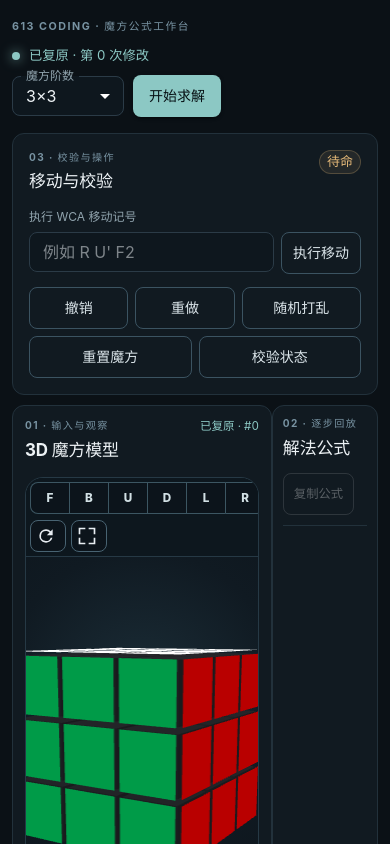
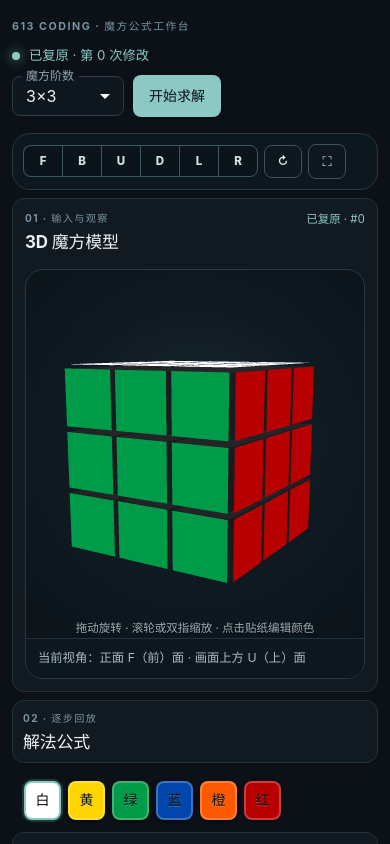
Before and after one commit to Insouciant21/cube-solver, a React (Vite) app in the folder apps/web/: page / in a window 390 px wide. Shown: the top 844 px of the page. Built offline with nearby package versions, Linux system fonts and the light colour scheme.

Commit message:
fix: merge mobile workspace controls and contain playback

```diff
--- a/apps/web/src/App.tsx
+++ b/apps/web/src/App.tsx
@@ -3,6 +3,7 @@ import {
   Alert,
   Box,
   Button,
+  ButtonGroup,
   Chip,
   CssBaseline,
   Dialog,
@@ -24,7 +25,7 @@ import {
   useMediaQuery,
 } from "@mui/material";
 import PerfectScrollbar from "perfect-scrollbar";
-import CubeViewport, { type CubeAnimation } from "./CubeViewport";
+import CubeViewport, { type CubeAnimation, type CubeFace, type ViewControls } from "./CubeViewport";
 import {
   MAX_HISTORY,
   applyMove,
@@ -121,6 +122,7 @@ const theme = createTheme({
 
 const ORDERS = [2, 3, 4, 5, 6, 7] as const;
 const COLORS = ["白", "黄", "绿", "蓝", "橙", "红"] as const;
+const MOBILE_MEDIA_QUERY = "(max-width: 760px)";
 const MOBILE_LAYOUT_QUERY = "@media (max-width: 760px)";
 const DESKTOP_LAYOUT_QUERY = "@media (min-width: 761px)";
 const FACE_LABELS: Record<Face, string> = {
@@ -195,6 +197,127 @@ function faceLabel(face: Face): string {
 
 function formatCustomSpeed(seconds: number): string {
   return `${Number(seconds.toFixed(2))} 秒`;
+}
+
+interface MobileWorkspaceControlsProps {
+  viewControls: ViewControls | null;
+  formula: string[];
+  playbackIndex: number;
+  playing: boolean;
+  speedPreset: SpeedPreset;
+  customSpeedSeconds: number;
+  onCopyFormula: () => void;
+  onPrevious: () => void;
+  onNext: () => void;
+  onTogglePlayback: () => void;
+  onSpeedPresetChange: (preset: SpeedPreset) => void;
+  onCustomSpeedChange: (seconds: number) => void;
+}
+
+function MobileWorkspaceControls({
+  viewControls,
+  formula,
+  playbackIndex,
+  playing,
+  speedPreset,
+  customSpeedSeconds,
+  onCopyFormula,
+  onPrevious,
+  onNext,
+  onTogglePlayback,
+  onSpeedPresetChange,
+  onCustomSpeedChange,
+}: MobileWorkspaceControlsProps) {
+  const quickFaces: CubeFace[] = ["F", "B", "U", "D", "L", "R"];
+  return (
+    <Box
+      className="mobile-workspace-controls"
+      aria-label="移动端工作区控制"
+      sx={{
+        display: "grid",
+        gap: 1,
+        minWidth: 0,
+        p: 1.25,
+        border: "1px solid #263945",
+        borderRadius: 1.5,
+        bgcolor: "#0d171e",
+      }}
+    >
+      <Box sx={{ display: "flex", alignItems: "center", flexWrap: "wrap", gap: 0.75, minWidth: 0 }}>
+        <Typography component="span" sx={{ display: { xs: "none", sm: "inline" }, color: "#8fa7b2", fontSize: ".7rem", fontWeight: 700, whiteSpace: "nowrap" }}>快速对准</Typography>
+        <ButtonGroup variant="outlined" size="small" aria-label="六面快速视角" sx={{ minWidth: 0, flexShrink: 1 }}>
+          {quickFaces.map((face) => (
+            <Button
+              key={face}
+              type="button"
+              onClick={() => viewControls?.face(face)}
+              aria-label={`查看 ${face} 面`}
+              title={`查看 ${face} 面`}
+              sx={{ minWidth: 31, minHeight: 32, px: 0.75, py: 0.5, color: "#d2e0e4", bgcolor: "rgb(12 20 27 / 76%)", borderColor: "#3c5662", fontSize: ".72rem", fontWeight: 760 }}
+            >
+              {face}
+            </Button>
+          ))}
+        </ButtonGroup>
+        <Button type="button" aria-label="重置视角" onClick={() => viewControls?.reset()} sx={{ minHeight: 32, minWidth: 38, px: 0.75, fontSize: ".72rem" }}>↻</Button>
+        <Button type="button" aria-label="适应窗口" onClick={() => viewControls?.fit()} sx={{ minHeight: 32, minWidth: 38, px: 0.75, fontSize: ".82rem" }}>⛶</Button>
+      </Box>
+
+      {formula.length > 0 && (
+        <Box
+          className="mobile-playback-controls"
+          sx={{
+            display: "grid",
+            gridTemplateColumns: "minmax(0, 1fr) auto",
+            alignItems: "center",
+            gap: 1,
+            minWidth: 0,
+            pt: 1,
+            borderTop: "1px solid #22313b",
+          }}
+        >
+          <Box className="formula-actions" sx={{ display: "flex", flexWrap: "wrap", gap: 0.75, minWidth: 0 }}>
+            <Button type="button" onClick={onCopyFormula} sx={{ minHeight: 35, px: 1, fontSize: ".73rem" }}>复制公式</Button>
+            <Button type="button" aria-label="上一步" onClick={onPrevious} disabled={playbackIndex < 0} sx={{ minHeight: 35, px: 1, fontSize: ".73rem" }}>← 上一步</Button>
+            <Button type="button" aria-label="下一步" onClick={onNext} sx={{ minHeight: 35, px: 1, fontSize: ".73rem" }}>下一步 →</Button>
+            <Button type="button" aria-label={playing ? "暂停播放" : "播放公式"} onClick={onTogglePlayback} sx={{ minHeight: 35, px: 1, fontSize: ".73rem" }}>{playing ? "暂停" : "播放"}</Button>
+          </Box>
+          <FormControl className="mobile-speed-select" size="small" sx={{ minWidth: 92, width: 112 }}>
+            <InputLabel id="mobile-speed-select-label">播放速度</InputLabel>
+            <Select
+              labelId="mobile-speed-select-label"
+              id="mobile-speed-select"
+              label="播放速度"
+              aria-label="播放速度"
+              value={speedPreset}
+              onChange={(event) => onSpeedPresetChange(event.target.value as SpeedPreset)}
+              renderValue={(value) => ({ slow: "慢速", standard: "标准", fast: "快速", custom: "自定义" }[value as SpeedPreset])}
+            >
+              <MenuItem value="slow">慢速（1.0 秒/步）</MenuItem>
+              <MenuItem value="standard">标准（0.7 秒/步）</MenuItem>
+              <MenuItem value="fast">快速（0.35 秒/步）</MenuItem>
+              <MenuItem value="custom">自定义</MenuItem>
+            </Select>
+          </FormControl>
+          {speedPreset === "custom" && (
+            <Box className="mobile-custom-speed" sx={{ gridColumn: "1 / -1", display: "grid", gap: 0.375, px: 0.5 }}>
+              <Typography component="p" sx={{ m: 0, color: "text.secondary", fontSize: ".72rem" }}>每步 {formatCustomSpeed(customSpeedSeconds)}</Typography>
+              <Slider
+                aria-label="移动端自定义每步秒数"
+                value={customSpeedSeconds}
+                min={CUSTOM_SPEED_MIN_SECONDS}
+                max={CUSTOM_SPEED_MAX_SECONDS}
+                step={CUSTOM_SPEED_STEP_SECONDS}
+                valueLabelDisplay="auto"
+                valueLabelFormat={(value) => formatCustomSpeed(Number(value))}
+                onChange={(_, value) => onCustomSpeedChange(typeof value === "number" ? value : value[0] ?? CUSTOM_SPEED_MIN_SECONDS)}
+              />
+            </Box>
+          )}
+        </Box>
+      )}
+    </Box>
+  );
 }
 
 function readStoredCube(key: string): CubeState | null {
@@ -505,6 +628,8 @@ export default function App() {
   const [customSpeedSeconds, setCustomSpeedSeconds] = useState(1);
   const [playbackAnimation, setPlaybackAnimation] = useState<CubeAnimation | null>(null);
   const [pendingOrder, setPendingOrder] = useState<number | null>(null);
+  const [viewportControls, setViewportControls] = useState<ViewControls | null>(null);
+  const mobileLayout = useMediaQuery(MOBILE_MEDIA_QUERY, { noSsr: true });
   const formulaScrollbarEnabled = useMediaQuery(theme.breakpoints.up("sm"), { noSsr: true });
   const cancelledJobIds = useRef(new Set<string>());
   const activeJobRef = useRef<string | null>(null);
@@ -516,6 +641,7 @@ export default function App() {
   const formulaStepRefs = useRef<Array<HTMLButtonElement | null>>([]);
   const formulaListRef = useRef<HTMLOListElement | null>(null);
   const perfectScrollbarRef = useRef<PerfectScrollbar | null>(null);
+  const viewportControlsRef = useRef<ViewControls | null>(null);
   const playbackDelayMs = speedPreset === "custom"
     ? Math.round(customSpeedSeconds * 1000)
     : PRESET_SPEEDS[speedPreset];
@@ -830,6 +956,10 @@ export default function App() {
   const visibleCube = playbackState ?? cube;
   const isBusy = solveStatus !== "idle" && solveStatus !== "completed" && solveStatus !== "failed" && solveStatus !== "cancelled";
   const handleViewChange = useCallback((nextFacing: ViewFacing) => setViewFacing(nextFacing), []);
+  const handleViewControlsReady = useCallback((controls: ViewControls | null) => {
+    viewportControlsRef.current = controls;
+    setViewportControls(controls);
+  }, []);
 
   if (typeof window !== "undefined" && window.location.pathname.replace(/\/+$/, "") === "/status") {
     return (
@@ -972,16 +1102,46 @@ export default function App() {
             gap: 2.25,
             pt: { xs: 1.5, sm: 3 },
             [MOBILE_LAYOUT_QUERY]: {
-              gridTemplateColumns: "minmax(0, 1.42fr) minmax(0, .58fr)",
-              gridTemplateAreas: '"control control" "cube solution" "editor editor"',
+              gridTemplateColumns: "minmax(0, 1fr)",
+              gridTemplateAreas: '"mobile-controls" "workspace"',
               columnGap: 0,
-              rowGap: 1.25,
+              rowGap: 1,
               alignItems: "stretch",
             },
             [DESKTOP_LAYOUT_QUERY]: {
               gridTemplateColumns: "minmax(0, 1.35fr) minmax(370px, .82fr)",
-              ...(formula.length > 0 && { alignItems: "stretch", gridTemplateRows: "minmax(0, 1fr)" }),
-              ...(formula.length > 0 && { flex: "1 1 auto", minHeight: 0 }),
+              ...(formula.length > 0 && { alignItems: "stretch", gridTemplateRows: "minmax(0, 1fr)", flex: "1 1 auto", minHeight: 0 }),
+            },
+          }}
+        >
+          {mobileLayout && (
+            <MobileWorkspaceControls
+              viewControls={viewportControls}
+              formula={formula}
+              playbackIndex={playbackIndex}
+              playing={playing}
+              speedPreset={speedPreset}
+              customSpeedSeconds={customSpeedSeconds}
+              onCopyFormula={copyFormula}
+              onPrevious={() => setPlaybackStep(playbackIndex - 1)}
+              onNext={() => setPlaybackStep(playbackIndex + 1)}
+              onTogglePlayback={togglePlayback}
+              onSpeedPresetChange={setSpeedPreset}
+              onCustomSpeedChange={setCustomSpeedSeconds}
+            />
+          )}
+          <Box
+            className="mobile-workspace"
+            sx={{
+              display: "contents",
+              minWidth: 0,
+              [MOBILE_LAYOUT_QUERY]: {
+                display: "grid",
+                gridArea: "workspace",
+                gridTemplateColumns: "minmax(0, 1fr)",
+                gridTemplateAreas: '"cube" "solution" "editor" "control"',
+                gap: 1,
+                minWidth: 0,
               },
             }}
           >
@@ -1036,6 +1196,7 @@ export default function App() {
                 animation={playbackAnimation}
                 animationDuration={Math.max(240, Math.min(520, playbackDelayMs * 0.72))}
                 onViewChange={handleViewChange}
+                onViewControlsReady={handleViewControlsReady}
               />
               <Box
                 className="view-readout"
@@ -1110,11 +1271,12 @@ export default function App() {
               gridTemplateColumns: "minmax(0, 1fr)",
               gap: 2.25,
               minWidth: 0,
+              minHeight: 0,
               alignItems: "stretch",
               [MOBILE_LAYOUT_QUERY]: { display: "contents" },
               [DESKTOP_LAYOUT_QUERY]: {
                 gridTemplateColumns: "minmax(0, 1fr)",
-                ...(formula.length > 0 && { gridTemplateRows: "minmax(0, 1fr) auto", minHeight: 0 }),
+                ...(formula.length > 0 && { gridTemplateRows: "minmax(0, 1fr) auto", height: "100%", minHeight: 0, overflow: "hidden" }),
               },
             }}
           >
@@ -1131,16 +1293,22 @@ export default function App() {
                 minHeight: 0,
                 p: { xs: 2, sm: 2.625 },
                 overflow: formula.length ? "hidden" : "visible",
-                height: formula.length ? { xs: "min(640px, calc(100svh - 96px))", sm: "min(710px, calc(100vh - 32px))", md: "auto" } : "auto",
+                height: formula.length ? { xs: "min(640px, calc(100svh - 96px))", sm: "auto" } : "auto",
                 maxHeight: formula.length
-                  ? { xs: "min(640px, calc(100svh - 96px))", sm: "min(710px, calc(100vh - 32px))", md: "none" }
-                  : { xs: "none", sm: "710px", md: "min(790px, calc(100vh - 32px))" },
+                  ? { xs: "min(640px, calc(100svh - 96px))", sm: "none" }
+                  : { xs: "none", sm: "none" },
                 [theme.breakpoints.up("sm")]: { overflow: "hidden" },
                 [MOBILE_LAYOUT_QUERY]: {
                   gridArea: "solution",
-                  height: formula.length ? "min(540px, calc(100svh - 190px))" : "auto",
-                  maxHeight: formula.length ? "540px" : "none",
+                  height: formula.length ? "min(460px, calc(100svh - 280px))" : "auto",
+                  maxHeight: formula.length ? "460px" : "none",
                   p: 1.25,
+                },
+                [DESKTOP_LAYOUT_QUERY]: {
+                  height: "auto",
+                  maxHeight: "none",
+                  minHeight: 0,
+                  overflow: "hidden",
                 },
               }}
             >
@@ -1157,35 +1325,27 @@ export default function App() {
               <Box
                 className="formula-toolbar"
                 sx={{
-                  display: "flex",
-                  alignItems: { xs: "stretch", sm: "flex-end" },
-                  justifyContent: "space-between",
-                  flexDirection: { xs: "column", sm: "row" },
-                  flexWrap: "wrap",
+                  display: "grid",
+                  gridTemplateColumns: { xs: "minmax(0, 1fr)", sm: "minmax(0, 1fr) auto" },
+                  alignItems: "start",
                   gap: 1.5,
                   mt: 1,
                   pt: 0.875,
                   pb: 1.25,
                   borderBottom: "1px solid #22313b",
+                  [MOBILE_LAYOUT_QUERY]: { display: "none" },
                 }}
               >
-                <Box className="formula-actions" sx={{ display: "flex", flexWrap: "wrap", gap: 0.875 }}>
-                  <Button type="button" onClick={copyFormula} disabled={!formula.length} sx={{ px: 1.25, fontSize: ".77rem" }}>复制公式</Button>
+                <Box className="formula-actions" sx={{ display: "flex", flexWrap: "wrap", gap: 0.5, minWidth: 0 }}>
+                  <Button type="button" onClick={copyFormula} disabled={!formula.length} sx={{ minWidth: 0, minHeight: 36, px: 0.625, fontSize: ".7rem", whiteSpace: "nowrap" }}>复制公式</Button>
                   {formula.length > 0 && <>
-                    <Button type="button" aria-label="上一步" onClick={() => setPlaybackStep(playbackIndex - 1)} sx={{ px: 1.25, fontSize: ".77rem" }}>← 上一步</Button>
-                    <Button type="button" aria-label="下一步" onClick={() => setPlaybackStep(playbackIndex + 1)} sx={{ px: 1.25, fontSize: ".77rem" }}>下一步 →</Button>
-                    <Button type="button" aria-label={playing ? "暂停播放" : "播放公式"} onClick={togglePlayback} sx={{ px: 1.25, fontSize: ".77rem" }}>{playing ? "暂停" : "播放"}</Button>
+                    <Button type="button" aria-label="上一步" onClick={() => setPlaybackStep(playbackIndex - 1)} sx={{ minWidth: 0, minHeight: 36, px: 0.625, fontSize: ".7rem", whiteSpace: "nowrap" }}>← 上一步</Button>
+                    <Button type="button" aria-label="下一步" onClick={() => setPlaybackStep(playbackIndex + 1)} sx={{ minWidth: 0, minHeight: 36, px: 0.625, fontSize: ".7rem", whiteSpace: "nowrap" }}>下一步 →</Button>
+                    <Button type="button" aria-label={playing ? "暂停播放" : "播放公式"} onClick={togglePlayback} sx={{ minWidth: 0, minHeight: 36, px: 0.625, fontSize: ".7rem", whiteSpace: "nowrap" }}>{playing ? "暂停" : "播放"}</Button>
                   </>}
                 </Box>
                 {formula.length > 0 && (
-                  <Box
-                    className="speed-control"
-                    sx={{
-                      flex: speedPreset === "custom" ? { xs: "1 1 100%", sm: "0 1 220px" } : "0 0 90px",
-                      minWidth: speedPreset === "custom" ? { sm: 180 } : 90,
-                    }}
-                  >
-                    <FormControl fullWidth size="small" sx={{ gap: 0.625 }}>
+                  <FormControl className="speed-control" fullWidth size="small" sx={{ gridColumn: { xs: "1", sm: "2" }, width: { xs: "100%", sm: 112 }, minWidth: { sm: 112 } }}>
                     <InputLabel id="speed-select-label">播放速度</InputLabel>
                     <Select
                       labelId="speed-select-label"
@@ -1202,9 +1362,10 @@ export default function App() {
                       <MenuItem value="custom">自定义</MenuItem>
                     </Select>
                   </FormControl>
-                    {speedPreset === "custom" && (
-                      <Box sx={{ px: 0.75, pt: 1.25 }}>
-                        <Typography component="p" sx={{ m: 0, color: "text.secondary", fontSize: ".72rem" }}>
+                )}
+                {formula.length > 0 && speedPreset === "custom" && (
+                  <Box className="custom-speed-control" sx={{ gridColumn: "1 / -1", display: "grid", gridTemplateColumns: "auto minmax(0, 1fr)", alignItems: "center", gap: 1.25, px: 0.75 }}>
+                    <Typography component="p" sx={{ m: 0, color: "text.secondary", fontSize: ".72rem", whiteSpace: "nowrap" }}>
                       每步 {formatCustomSpeed(customSpeedSeconds)}
                     </Typography>
                     <Slider
@@ -1217,8 +1378,6 @@ export default function App() {
                       valueLabelFormat={(value) => formatCustomSpeed(Number(value))}
                       onChange={(_, value) => setCustomSpeedSeconds(typeof value === "number" ? value : value[0] ?? CUSTOM_SPEED_MIN_SECONDS)}
                     />
-                      </Box>
-                    )}
                   </Box>
                 )}
               </Box>
@@ -1337,6 +1496,7 @@ export default function App() {
             </Paper>
           </Box>
           </Box>
+        </Box>
         <Dialog
           open={pendingOrder !== null}
           onClose={() => setPendingOrder(null)}
--- a/apps/web/src/CubeViewport.tsx
+++ b/apps/web/src/CubeViewport.tsx
@@ -39,6 +39,7 @@ export interface CubeViewportProps {
   animation?: CubeAnimation | null;
   animationDuration?: number;
   onViewChange?: (facing: ViewFacing, view: ViewTransform) => void;
+  onViewControlsReady?: (controls: ViewControls | null) => void;
 }
 
 const FACE_NORMAL_VECTORS = Object.fromEntries(
@@ -66,7 +67,7 @@ interface AnimationLayer {
   turns: 1 | 2 | 3;
 }
 
-interface ViewControls {
+export interface ViewControls {
   reset: () => void;
   fit: () => void;
   face: (face: CubeFace) => void;
@@ -175,10 +176,12 @@ export default function CubeViewport({
   animation = null,
   animationDuration = 420,
   onViewChange,
+  onViewControlsReady,
 }: CubeViewportProps) {
   const canvasRef = useRef<HTMLCanvasElement>(null);
   const callbackRef = useRef(onStickerClick);
   const viewCallbackRef = useRef(onViewChange);
+  const controlsCallbackRef = useRef(onViewControlsReady);
   const viewTransformRef = useRef<ViewTransform>({ ...DEFAULT_VIEW_TRANSFORM });
   const viewControlsRef = useRef<ViewControls>({
     reset: () => undefined,
@@ -203,6 +206,10 @@ export default function CubeViewport({
   useEffect(() => {
     viewCallbackRef.current = onViewChange;
   }, [onViewChange]);
+
+  useEffect(() => {
+    controlsCallbackRef.current = onViewControlsReady;
+  }, [onViewControlsReady]);
 
   useEffect(() => {
     latestStateRef.current = state;
@@ -478,6 +485,7 @@ export default function CubeViewport({
         applyViewTransform();
       },
     };
+    controlsCallbackRef.current?.(viewControlsRef.current);
 
     const onPointerDown = (event: PointerEvent) => {
       activePointers.set(event.pointerId, { x: event.clientX, y: event.clientY });
@@ -564,6 +572,7 @@ export default function CubeViewport({
       observer.disconnect();
       if (sceneControllerRef.current) sceneControllerRef.current = null;
       viewControlsRef.current = { reset: () => undefined, fit: () => undefined, face: () => undefined };
+      controlsCallbackRef.current?.(null);
       canvas.removeEventListener('pointerdown', onPointerDown);
       canvas.removeEventListener('pointermove', onPointerMove);
       canvas.removeEventListener('pointerup', onPointerUp);
--- a/apps/web/src/index.css
+++ b/apps/web/src/index.css
@@ -80,6 +80,10 @@ select {
 }
 
 @media (max-width: 760px) {
+  .cube-viewport-toolbar {
+    display: none !important;
+  }
+
   .cube-viewport-stage {
     height: 23rem;
     min-height: 23rem;
```
Also changed, not shown: 1 other file (tests, documents, lock files or other folders). Lines whose indentation alone changed are shown as unchanged.
